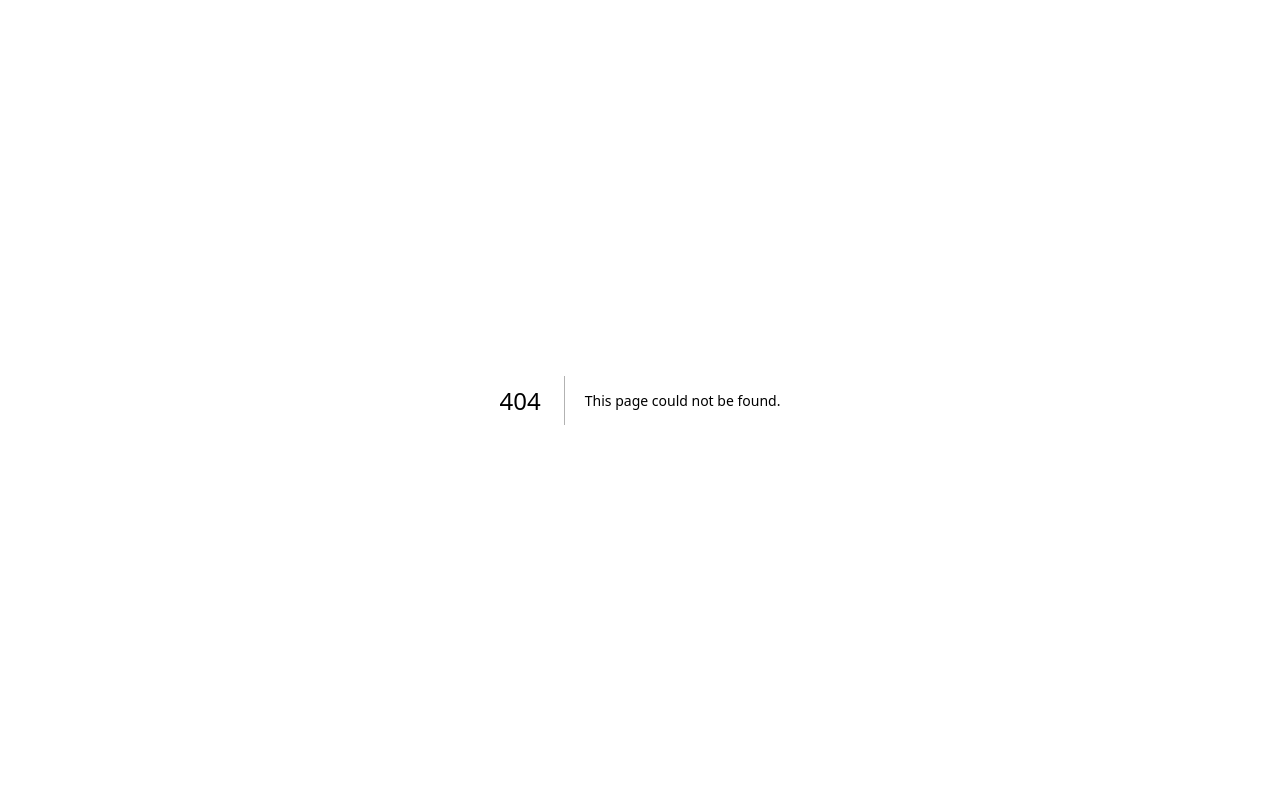
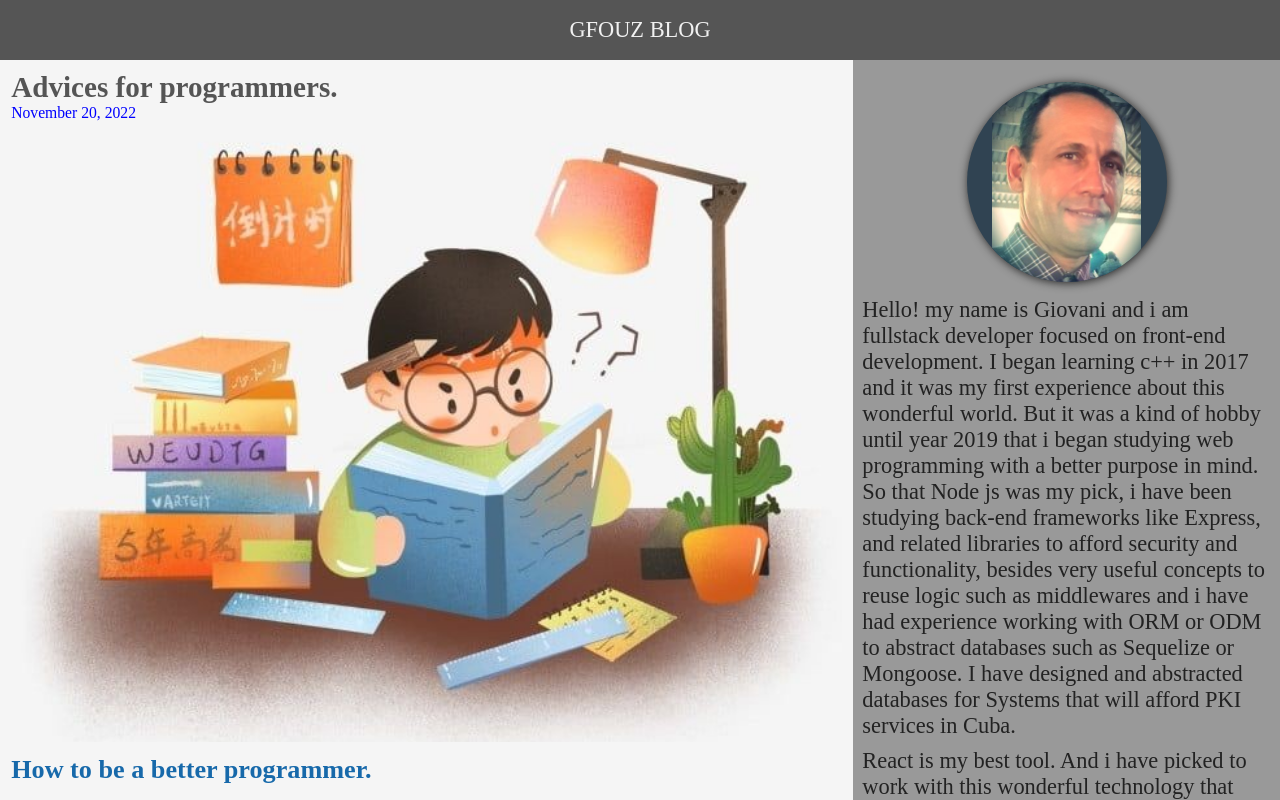
Before and after one commit to gfouz/blog-latest, a Next.js app: page /next-blog-2023/posts/advices in a window 1280 px wide. Before the commit this address had no page. Shown: the top 800 px of the page. Built offline with nearby package versions, Linux system fonts and the light colour scheme.

Commit message:
fixing Next.config for static html export

```diff
--- a/next.config.js
+++ b/next.config.js
@@ -2,7 +2,8 @@
 
 const nextConfig = {
   reactStrictMode: true,
-  //basePath: '/next-blog-2023',
+  basePath: '/next-blog-2023',
+  assetPrefix: '/next-blog-2023',
    compiler: {
     styledComponents: true,
   }
--- a/src/pages/index.tsx
+++ b/src/pages/index.tsx
@@ -66,7 +66,7 @@ const BlogItem = styled.div`
 const Headline = styled.h4`
   color: #f1f1f1;
 `;
-const BlogImage = styled.img.attrs({ src: '/next-blog-2023/images/blog.jpg' , alt: 'blog'})`
+const BlogImage = styled.img.attrs({ src: '/images/blog.jpg' , alt: 'blog'})`
   max-width: 100%;
     height: auto;
 `;
--- a/src/pages/posts/[slug].tsx
+++ b/src/pages/posts/[slug].tsx
@@ -28,7 +28,7 @@ export default function Post({ frontmatter, content }) {
           {date}
         </BlueHeadline>
 
-        <PostMainPicture src={ `/next-blog-2023/images/${img}`} alt='postspictures' />
+        <PostMainPicture src={ `/images/${img}`} alt='postspictures' />
 
         <ReactMarkdown>{content}</ReactMarkdown>
 
@@ -127,7 +127,7 @@ const PostSidebar = styled.aside`
     margin: 0.4em;
   }
 ;`
-const SidebarImage = styled.img.attrs({ src: '/next-blog-2023/images/gfouz.jpg', alt: 'gfouz'})`
+const SidebarImage = styled.img.attrs({ src: '/images/gfouz.jpg', alt: 'gfouz'})`
   width: 200px;
   height: 200px;
   object-fit: contain;
```
